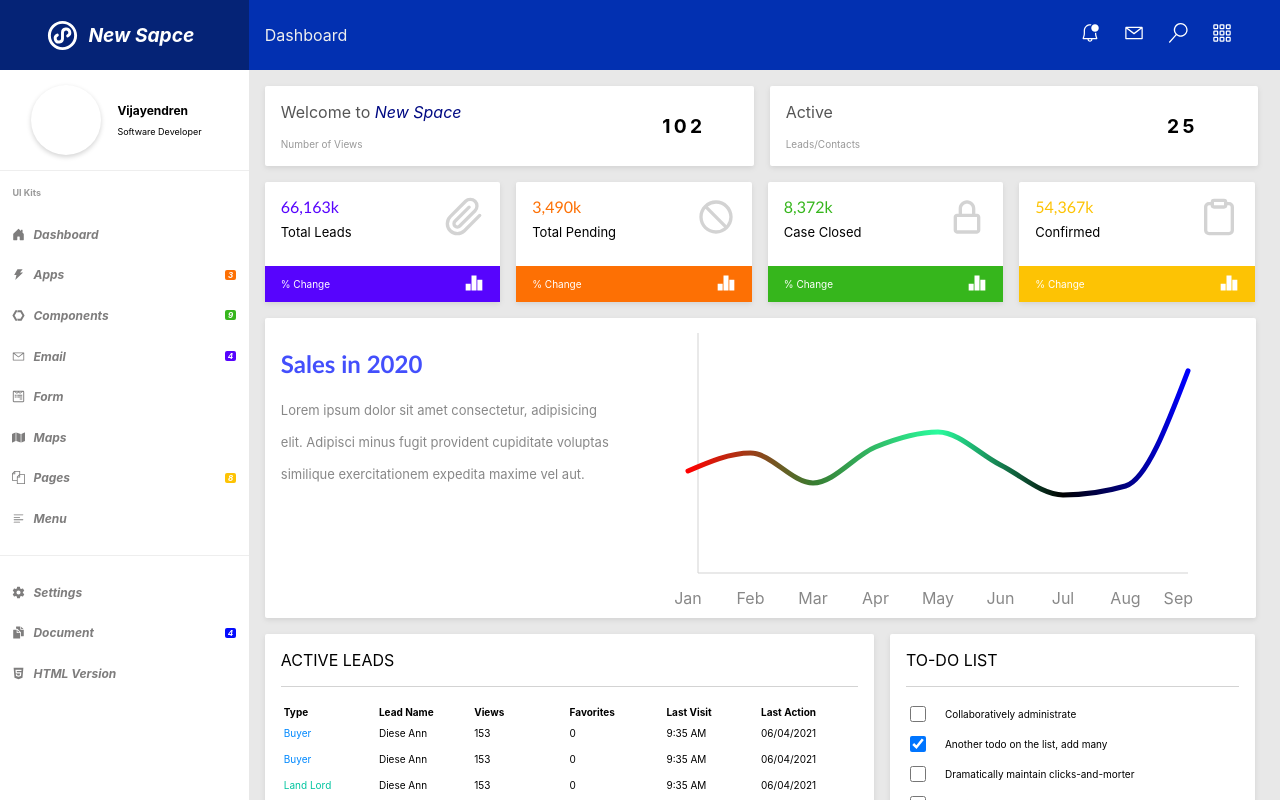
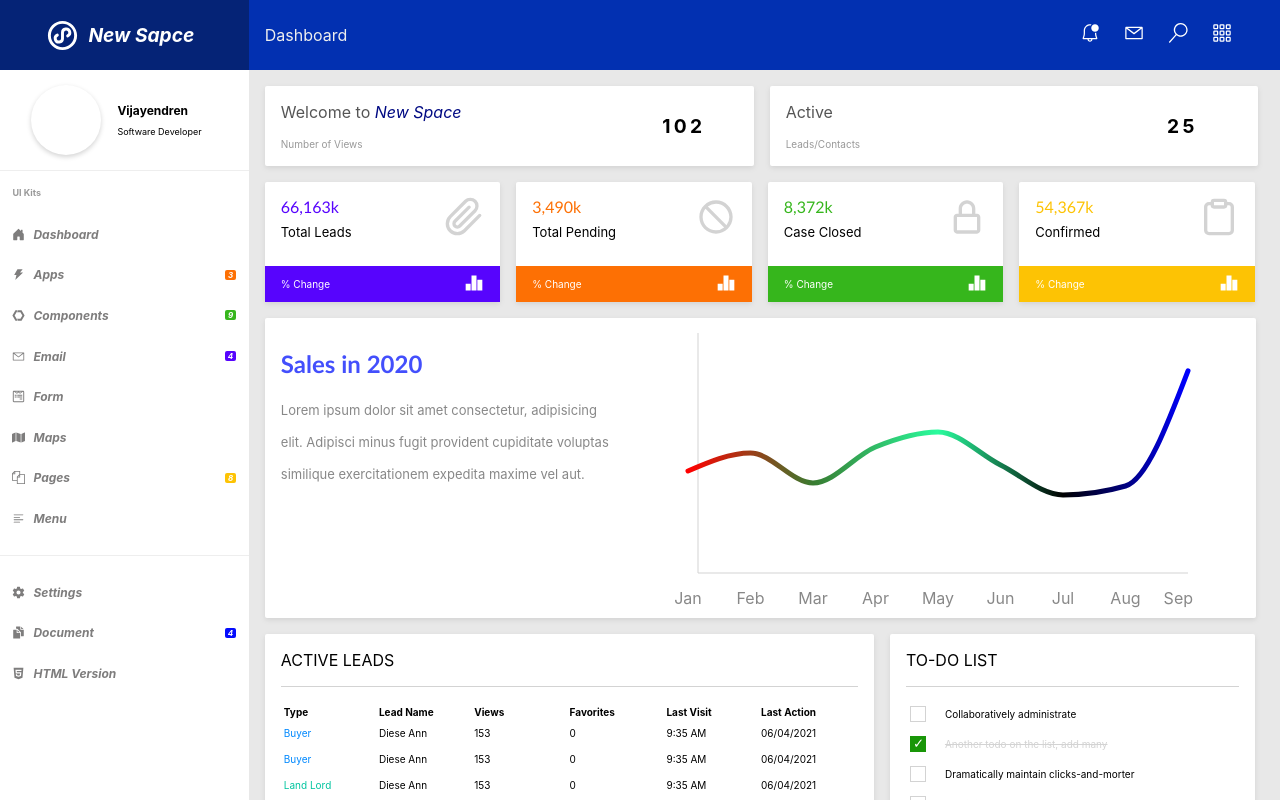
Before and after one commit to R-vijayendren/dashboard-style-guide, a React (Create React App) app: page / in a window 1280 px wide. Shown: the top 800 px of the page. Built offline with nearby package versions, Linux system fonts and the light colour scheme.

Commit message:
Added the reference link above the checkbox style fix

```diff
--- a/src/pages/Dashboard/Dashboard.scss
+++ b/src/pages/Dashboard/Dashboard.scss
@@ -280,17 +280,36 @@
           .todo-list {
             @include flexLayoutWithGap(column, flex-start, center, .5rem);
 
+            .todo-active {
+              text-decoration: line-through;
+              color: #d3d3d3;
+            }
+
             .todo-row {
               @include flexLayoutWithGap(row, center, flex-start, 1rem);
+              position: relative;
 
-              .todo-inactive-checkbox {
+              // https://stackoverflow.com/a/30708544
+              // referred on this comment for the styling of checkbox.
+              input[type="checkbox"] {
                 height: 1rem;
                 width: 1rem;
+                cursor: pointer;
+                appearance: initial;
+                border: .1rem solid #d3d3d3;
               }
 
-              .todo-active-checkbox {
-                height: 1rem;
-                width: 1rem;
+              input[type="checkbox"]:checked {
+                background-color: #199608;
+                border: none;
+              }
+
+              input[type="checkbox"]:checked:after {
+                color: #fff;
+                content: "\2713";
+                position: absolute;
+                left: .45rem;
+                top: .2rem;
               }
             }
           }
--- a/src/pages/Dashboard/DashboardToDoList.jsx
+++ b/src/pages/Dashboard/DashboardToDoList.jsx
@@ -26,7 +26,12 @@ const DashboardToDoList = () => {
     <div className='todo-wrapper'>
       <div className='todo-list'>
         {todoList.map(todoItem => (
-          <div key={todoItem.id} className='todo-row'>
+          <div
+            key={todoItem.id}
+            className={`todo-row ${
+              todoItem.selected ? 'todo-active' : 'todo-inactive'
+            }`}
+          >
             <input
               type='checkbox'
               name={`todo-${todoItem.id}`}
```
